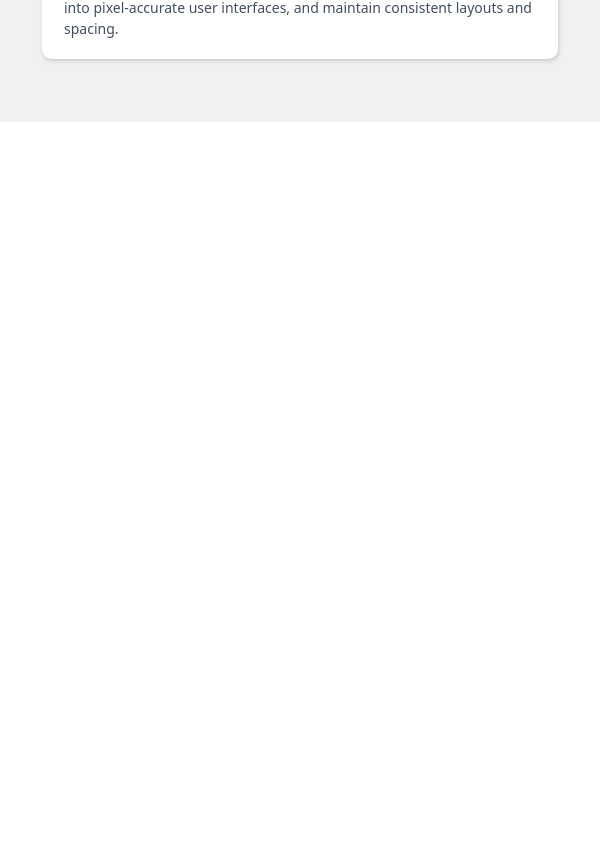
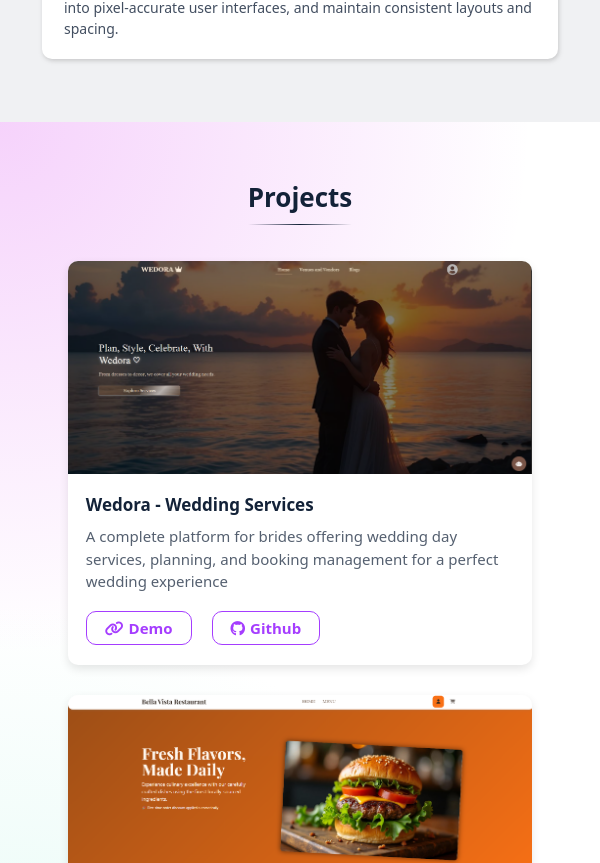
Before and after one commit to nancyemadd0099-collab/MyPortfolio, a React (Vite) app: page / in a window 600 px wide. Shown: the part 1438-2301 px from the top of the page. Before the commit the page ends 1560 px from the top, so only its background shows below. Built offline with nearby package versions, Linux system fonts and the light colour scheme.

Commit message:
add responsive to project page

```diff
--- a/src/App.jsx
+++ b/src/App.jsx
@@ -16,7 +16,7 @@ function App() {
       <Navbar />
       <Home />
       <Aboutme />
-      {/* <Projects /> */}
+      <Projects />
       {/* <LetsProject /> */}
       {/* <Skills /> */}
       {/* <Contact /> */}
--- a/src/components/Card.css
+++ b/src/components/Card.css
@@ -1,15 +1,15 @@
 .card {
     width: 400px;
-    border-radius: 10px;
-    box-shadow: 0 4px 10px rgba(0,0,0,0.1);
+    border-radius: var(--radius-btn);
+    box-shadow: 0 4px 10px rgba(0, 0, 0, 0.1);
     display: flex;
     flex-direction: column;
-    padding-bottom: 18px ;
+    padding-bottom: 18px;
     transition: 0.35s ease;
     border: none;
 }
 
-.card:hover{
+.card:hover {
     transform: translateY(-8px);
     box-shadow: 1px 2px 11px #5b5a5ad5;
 }
@@ -40,11 +40,11 @@
 }
 
 .card-details {
-    font-size:14px;
-    color: var( --color-small-text);
+    font-size: 14px;
+    color: var(--color-small-text);
 }
 
-.card-btns{
+.card-btns {
     display: flex;
     align-items: center;
     gap: 20px;
@@ -52,7 +52,7 @@
 }
 
 .demo,
-.github{
+.github {
     padding: 5px 15px;
     border: 1px solid var(--color-primary);
     color: var(--color-primary);
@@ -63,18 +63,101 @@
 }
 
 .demo:hover,
-.github:hover{
-        background-color: var(--color-primary);
+.github:hover {
+    background-color: var(--color-primary);
     color: whitesmoke;
 }
 
 .demo i,
-.github i{
+.github i {
     margin-right: 5px;
 }
 
 /* ---------- Responsive ---------- */
 
-@media (max-width: 768px) {
+/* Mobile phone */
+@media (max-width: 575px) {
+    .card {
+        width: 90%;
+        padding: 0px;
+    }
+
+    .about-card {
+        padding: 18px;
+    }
+
+    .card-title {
+        font-size: 16px;
+    }
+
+    .card-btns {
+        padding: 0 18px 20px;
+    }
+
+    .demo,
+    .github {
+        padding: 5px 18px;
+        font-size: 14px;
+    }
 
 }
+
+/* large mobile phone */
+@media (min-width: 576px) and (max-width: 767px) {
+    .card {
+        width: 90%;
+        padding: 0px;
+    }
+
+    .about-card {
+        padding: 18px;
+    }
+
+    .card-title {
+        font-size: 17px;
+    }
+
+    .card-btns {
+        padding: 0 18px 20px;
+    }
+
+    .demo,
+    .github {
+        padding: 5px 18px;
+        font-size: 15px;
+    }
+
+    .card-details {
+        font-size: 15px;
+    }
+}
+
+/* tablet */
+@media (min-width: 768px) and (max-width: 991px) {
+        .card {
+        width: 100%;
+        padding: 0px;
+    }
+
+    .about-card {
+        padding: 18px;
+    }
+
+    .card-title {
+        font-size: 17px;
+    }
+
+    .card-btns {
+        padding: 0 18px 20px;
+    }
+
+    .demo,
+    .github {
+        padding: 5px 18px;
+        font-size: 15px;
+    }
+
+    .card-details {
+        font-size: 15px;
+    }
+}
--- a/src/components/Cards.css
+++ b/src/components/Cards.css
@@ -1,11 +1,41 @@
-.cards-container{
+.cards-container {
     display: grid;
     grid-template-columns: 1fr 1fr 1fr;
-        margin-top: 70px;
+    margin-top: 70px;
 }
 
 /* ---------- Responsive ---------- */
 
-@media (max-width: 768px) {
+/* Mobile phone */
 
+@media (max-width: 575px) {
+    .cards-container {
+        display: flex;
+        flex-direction: column;
+        justify-content: center;
+        align-items: center;
+        gap: 30px;
+        margin-top: 40px;
+    }
 }
+
+/* large mobile phone */
+@media (min-width: 576px) and (max-width: 767px) {
+    .cards-container {
+        display: flex;
+        flex-direction: column;
+        justify-content: center;
+        align-items: center;
+        gap: 30px;
+        margin-top: 40px;
+    }
+}
+
+/* tablet */
+@media (min-width: 768px) and (max-width: 991px) {
+    .cards-container {
+        grid-template-columns: 1fr 1fr;
+        margin-top: 45px;
+        gap: 30px;
+    }
+}
--- a/src/components/Projects.css
+++ b/src/components/Projects.css
@@ -1,5 +1,5 @@
 #projects-section {
-    padding : 80px 0 110px;
+    padding: 80px 0 110px;
     display: flex;
     align-items: center;
     background:
@@ -14,7 +14,7 @@
             #ffffff 100%);
 }
 
-.header-project{
+.header-project {
     text-align: center;
 }
 
@@ -22,28 +22,52 @@
     text-align: center;
     font-weight: 700;
     color: var(--color-header);
-        display: inline-block;
+    display: inline-block;
     position: relative;
 }
 
-.header-project h1::after{
+.header-project h1::after {
     content: "";
     position: absolute;
     left: 0;
     bottom: -12px;
     width: 100%;
     height: 1.5px;
-    background: linear-gradient(
-        to right,
-        transparent,
-        var(--color-header),
-        transparent
-    );
+    background: linear-gradient(to right,
+            transparent,
+            var(--color-header),
+            transparent);
     border-radius: var(--radius-btn);
 }
 
 /* ---------- Responsive ---------- */
 
-@media (max-width: 768px) {
+/* Mobile phone */
+@media (max-width: 575px) {
+    #projects-section {
+        padding: 60px 0;
+    }
+    .header-project h1 {
+        font-size: 26px;
+    }
+}
 
+/* large mobile phone */
+@media (min-width: 576px) and (max-width: 767px) {
+    #projects-section {
+        padding: 60px 0;
+    }
+    .header-project h1 {
+        font-size: 26px;
+    }
 }
+
+/* tablet */
+@media (min-width: 768px) and (max-width: 991px) {
+    #projects-section {
+        padding: 60px 0 80px;
+    }
+    .header-project h1 {
+        font-size: 26px;
+    }
+}
```
Also changed, not shown: src/index.css (+10 -5 lines).
